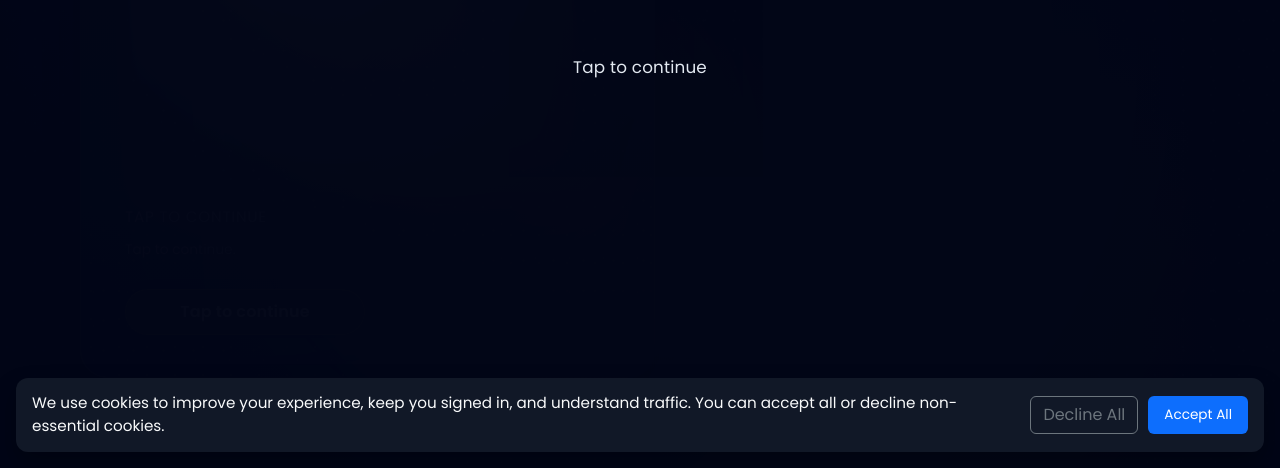
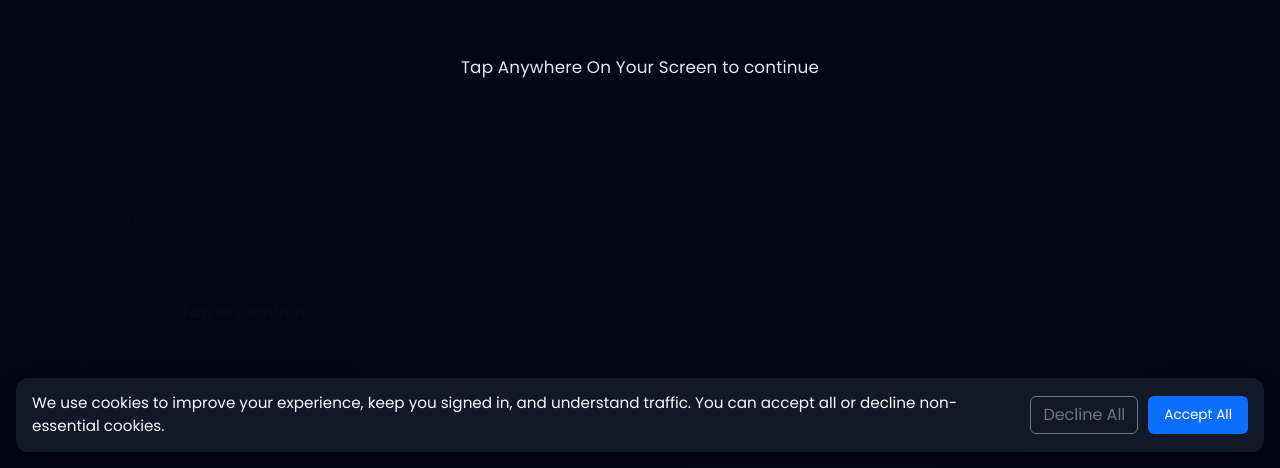
Before and after one commit to Layo-DamzD/Nclex-Keys-International, a React (Vite) app in the folder client/: page /login in a window 1280 px wide. Shown: the part 332-800 px from the top of the page. Built offline with nearby package versions, Linux system fonts and the light colour scheme; no server answers.

Commit message:
update student login

```diff
--- a/client/src/pages/StudentLogin.jsx
+++ b/client/src/pages/StudentLogin.jsx
@@ -94,7 +94,7 @@ const StudentLogin = () => {
           onClick={handleLampStart}
           aria-label={lampOn ? 'Opening login form' : 'Turn on lamp and open login form'}
         >
-          <span>{lampOn ? 'Opening login...' : 'Tap to continue'}</span>
+          <span>{lampOn ? 'Opening login...' : 'Tap Anywhere On Your Screen to continue'}</span>
         </button>
       )}
 
```
